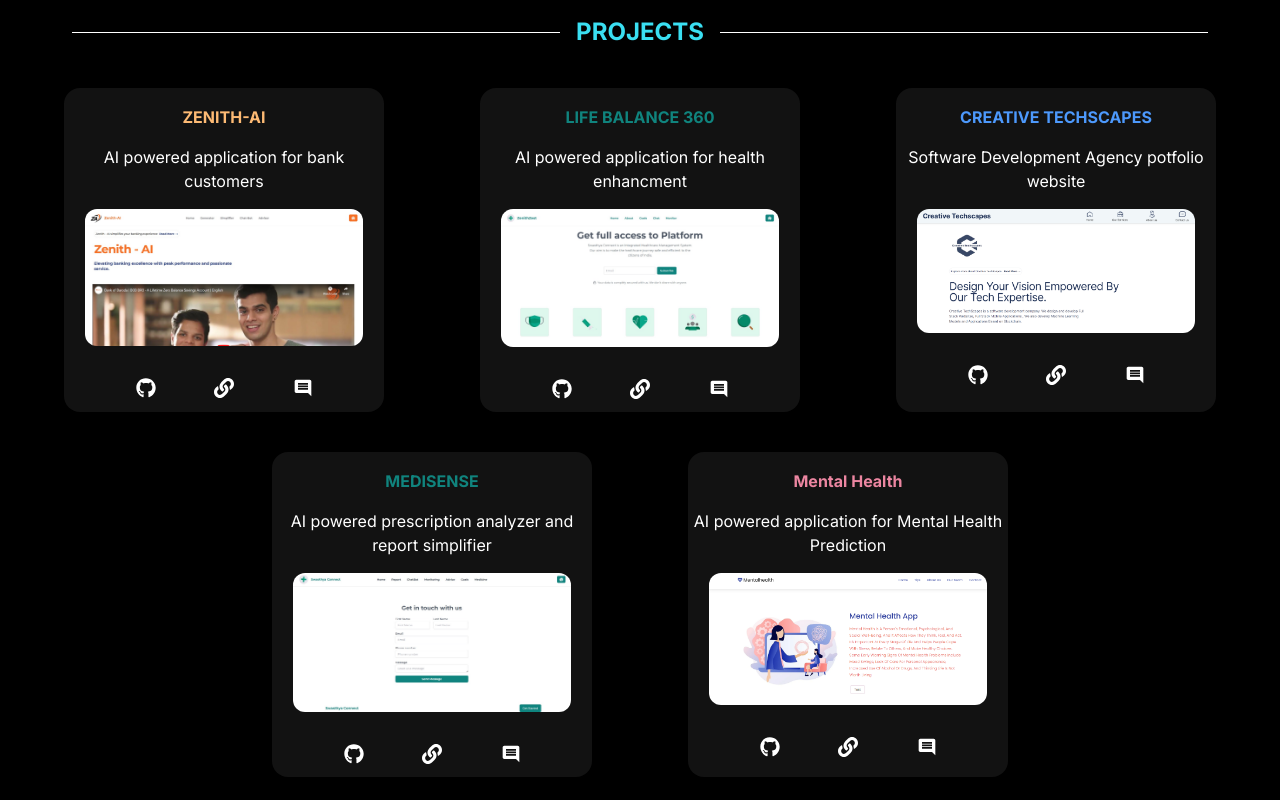
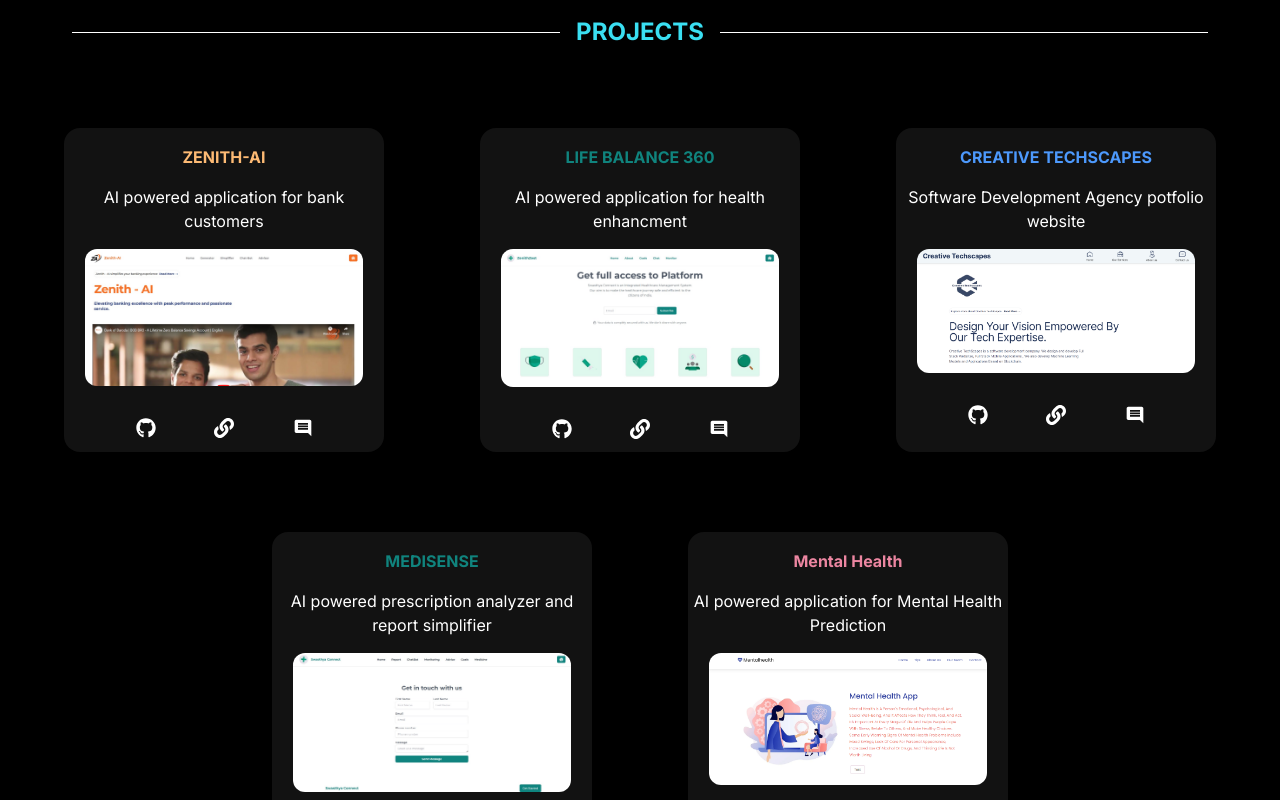
Before and after one commit to CreativeTecscapes/shrutiportfolio, a Next.js app: page / in a window 1280 px wide. Shown: the part 660-1460 px from the top of the page. Built offline with nearby package versions, Linux system fonts and the light colour scheme.

Commit message:
ui fixes

```diff
--- a/src/app/components/Navbar.js
+++ b/src/app/components/Navbar.js
@@ -46,12 +46,16 @@ export function Navbar() {
           </ul>
         </div>
         <div className="hidden lg:block">
+          <a href="/Shruti-Resume.pdf"
+            download
+          >
           <button
             type="button"
             className="rounded-md bg-[#3adff2] px-3 py-2 text-sm font-semibold text-black shadow-sm hover:bg-[#3adff2]/80 focus-visible:outline focus-visible:outline-2 focus-visible:outline-offset-2 focus-visible:outline-black"
           >
             Download Resume
           </button>
+          </a>
         </div>
         <div className="lg:hidden">
           <Menu onClick={toggleMenu} className="h-6 w-6 text-[#3adff2] cursor-pointer" />
@@ -96,12 +100,17 @@ export function Navbar() {
                     ))}
                   </nav>
                 </div>
+                <a
+                  href="/Shruti-Resume.pdf"
+                  download
+                >
                 <button
                   type="button"
                   className="mt-4 w-full rounded-md bg-[#3adff2] px-3 py-2 text-sm font-semibold text-black shadow-sm hover:bg-[#3adff2]/80 focus-visible:outline focus-visible:outline-2 focus-visible:outline-offset-2 focus-visible:outline-black"
                 >
                   Download Resume
                 </button>
+                </a>
               </div>
             </div>
           </div>
--- a/src/app/components/Project.js
+++ b/src/app/components/Project.js
@@ -12,7 +12,7 @@ const Projects = () => {
                 <div className="text-sm lg:text-2xl text-[#3adff2] font-bold">PROJECTS</div>
                 <div className="flex-grow border-t border-white mr-4 ml-4"></div>
             </div>
-            <div className="flex flex-wrap justify-center gap-24 mt-10"> {/* Adjusted gap for more spacing */}
+            <div className="flex flex-wrap justify-center gap-24 mt-20"> {/* Adjusted gap for more spacing */}
             <div className="card bg-base-100 w-80 shadow-2xl rounded-2xl group border border-transparent hover:border-orange-300 transition-all duration-300 bg-[#121212]">
                 <h2 className="card-title text-orange-300 flex items-center justify-center font-bold p-4">ZENITH-AI</h2>
                 <p className="text-white text-center mb-4">AI powered application for bank customers</p>
@@ -59,7 +59,7 @@ const Projects = () => {
                 </div>
             </div>
         </div>
-        <div className="flex flex-wrap justify-center gap-24 mt-10"> {/* Adjusted gap for more spacing */}
+        <div className="flex flex-wrap justify-center gap-24 mt-20 "> {/* Adjusted gap for more spacing */}
             <div className="card bg-base-100 w-80 shadow-2xl rounded-2xl group border border-transparent hover:border-[#10847E] transition-all duration-300 bg-[#121212]">
                 <h2 className="card-title text-[#10847E] flex items-center justify-center font-bold p-4">MEDISENSE</h2>
                 <p className="text-white text-center mb-4">AI powered prescription analyzer and report simplifier</p>
```
Also changed, not shown: 1 other file (tests, documents, lock files or other folders).
